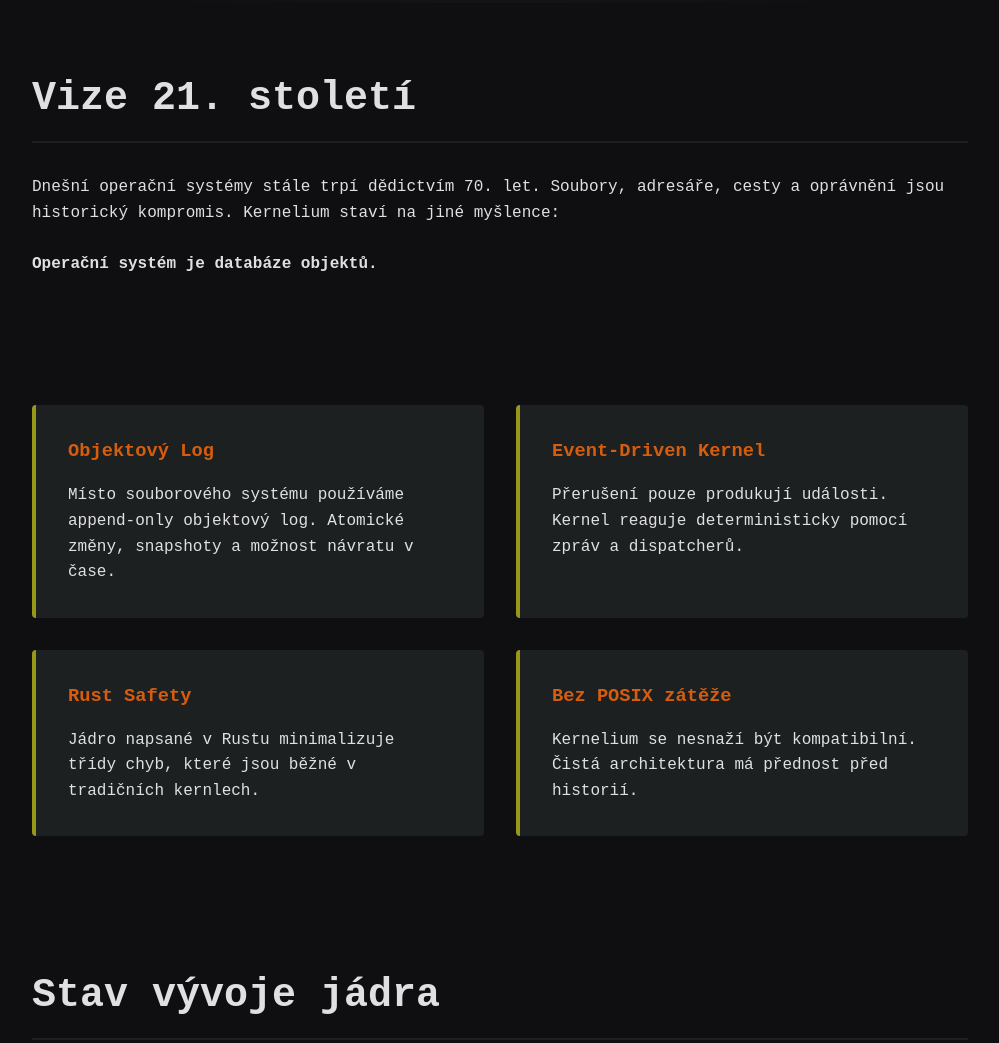
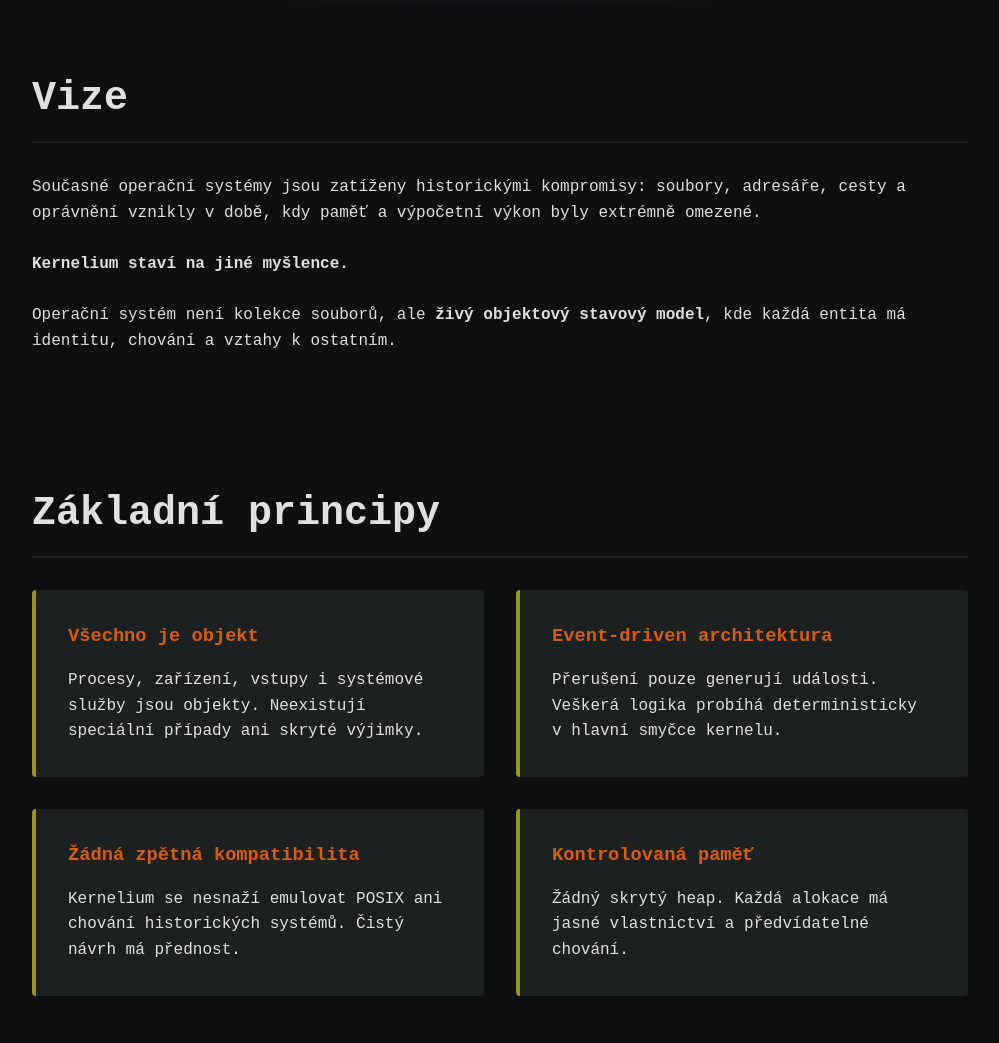
Before and after one commit to sejkoramartin/Kernelium-web, a plain HTML site: page index.html in a window 1280 px wide. Shown: the part 797-1840 px from the top of the page, without its empty margins (140-1139 px from the left). Drawn offline with Linux system fonts and the light colour scheme.

Commit message:
Update index.html

```diff
--- a/index.html
+++ b/index.html
@@ -9,8 +9,8 @@
         :root {
             --bg-color: #0f0f12;
             --text-color: #e0e0e0;
-            --accent-color: #d65d0e;     /* Rust orange */
-            --accent-secondary: #98971a; /* Terminal green */
+            --accent-color: #d65d0e;
+            --accent-secondary: #98971a;
             --card-bg: #1d2021;
         }
 
@@ -152,12 +152,6 @@
             margin-top: 4rem;
             opacity: 0.6;
         }
-
-        code {
-            background: #000;
-            padding: 2px 5px;
-            color: var(--accent-secondary);
-        }
     </style>
 </head>
 
@@ -167,7 +161,7 @@
     <h1>Kernelium</h1>
     <p class="tagline">„Všechno je objekt.“</p>
     <p>Experimentální operační systém napsaný v Rustu.</p>
-    <p>Bez souborů. Bez složek. Event-driven.</p>
+    <p>Bez souborů. Bez složek. Řízený událostmi.</p>
 
     <a class="btn" href="https://github.com/sejkoramartin/kernelium">
         Zobrazit na GitHubu
@@ -175,47 +169,56 @@
 </header>
 
 <section id="vision">
-    <h2>Vize 21. století</h2>
+    <h2>Vize</h2>
     <p>
-        Dnešní operační systémy stále trpí dědictvím 70. let.
-        Soubory, adresáře, cesty a oprávnění jsou historický kompromis.
-        Kernelium staví na jiné myšlence:
+        Současné operační systémy jsou zatíženy historickými kompromisy:
+        soubory, adresáře, cesty a oprávnění vznikly v době, kdy paměť
+        a výpočetní výkon byly extrémně omezené.
         <br><br>
-        <strong>Operační systém je databáze objektů.</strong>
+        <strong>Kernelium staví na jiné myšlence.</strong>
+        <br><br>
+        Operační systém není kolekce souborů,
+        ale <strong>živý objektový stavový model</strong>,
+        kde každá entita má identitu, chování a vztahy k ostatním.
     </p>
 </section>
 
-<section id="features">
+<section id="principles">
+    <h2>Základní principy</h2>
+
     <div class="grid">
         <div class="card">
-            <h3>Objektový Log</h3>
+            <h3>Všechno je objekt</h3>
             <p>
-                Místo souborového systému používáme append-only objektový log.
-                Atomické změny, snapshoty a možnost návratu v čase.
+                Procesy, zařízení, vstupy i systémové služby jsou objekty.
+                Neexistují speciální případy ani skryté výjimky.
             </p>
         </div>
 
         <div class="card">
-            <h3>Event-Driven Kernel</h3>
+            <h3>Event-driven architektura</h3>
             <p>
-                Přerušení pouze produkují události.
-                Kernel reaguje deterministicky pomocí zpráv a dispatcherů.
+                Přerušení pouze generují události.
+                Veškerá logika probíhá deterministicky
+                v hlavní smyčce kernelu.
             </p>
         </div>
 
         <div class="card">
-            <h3>Rust Safety</h3>
+            <h3>Žádná zpětná kompatibilita</h3>
             <p>
-                Jádro napsané v Rustu minimalizuje třídy chyb,
-                které jsou běžné v tradičních kernlech.
+                Kernelium se nesnaží emulovat POSIX
+                ani chování historických systémů.
+                Čistý návrh má přednost.
             </p>
         </div>
 
         <div class="card">
-            <h3>Bez POSIX zátěže</h3>
+            <h3>Kontrolovaná paměť</h3>
             <p>
-                Kernelium se nesnaží být kompatibilní.
-                Čistá architektura má přednost před historií.
+                Žádný skrytý heap.
+                Každá alokace má jasné vlastnictví
+                a předvídatelné chování.
             </p>
         </div>
     </div>
@@ -259,7 +262,7 @@
 
 <footer>
     <p>&copy; 2025 Martin Sejkora – Kernelium Project</p>
-    <p><i>The operating system is the database.</i></p>
+    <p><i>Object-oriented. Event-driven. Deterministic.</i></p>
 </footer>
 
 </body>
```
